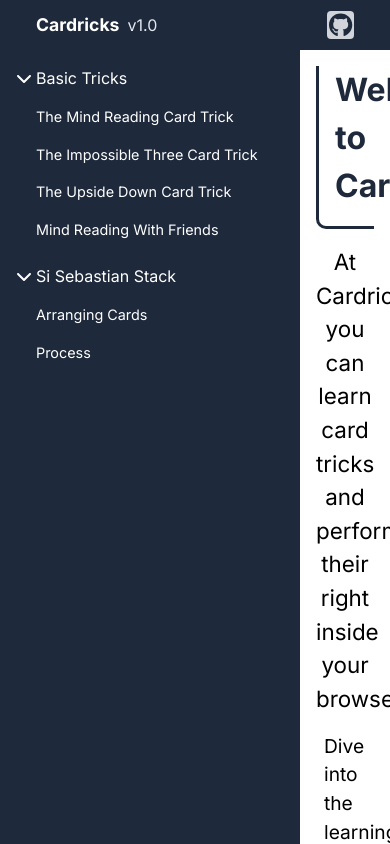
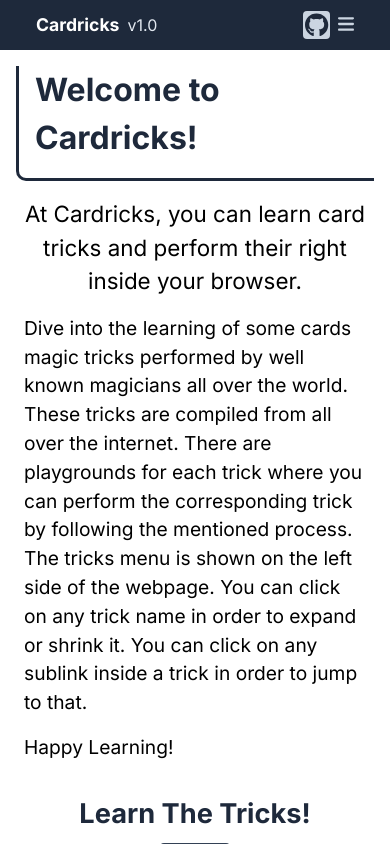
Before and after one commit to lakshyamahawar14/cardricks, a Vue app: page / in a window 390 px wide. Built offline with nearby package versions, Linux system fonts and the light colour scheme.

Commit message:
updating menu for mobile screens

```diff
--- a/src/App.vue
+++ b/src/App.vue
@@ -1,10 +1,15 @@
 <template>
-  <div class="w-full h-screen bg-white custom-scrollbar">
+  <div class="w-screen h-screen bg-white custom-scrollbar">
     <Header />
-    <div class="flex justify-center items-center">
+    <div
+      class="relative flex justify-center items-center w-full h-full pt-[50px]"
+    >
       <LeftMenu />
       <div
-        class="flex absolute top-[50px] lg:left-[300px] md:left-[250px] left-[300px] flex-col h-[calc(100vh-50px)] w-[calc(100vw-300px)] lg:w-[calc(100vw-300px)] md:w-[calc(100vw-250px)] overflow-x-hidden"
+        class="flex relative left-0 w-full h-full overflow-x-hidden"
+        :style="{
+          paddingLeft: store.isSmallScreen ? '0px' : '300px',
+        }"
       >
         <router-view />
       </div>
@@ -15,6 +20,7 @@
 <script setup lang="ts">
 import Header from "./components/Header.vue";
 import LeftMenu from "./components/LeftMenu.vue";
+import { store } from "./store";
 </script>
 
 <style scoped></style>
--- a/src/components/Header.vue
+++ b/src/components/Header.vue
@@ -6,13 +6,27 @@
       <Logo />
       <p class="text-slate-200 text-[1rem] pl-2">v1.0</p>
     </div>
-    <a
-      href="https://github.com/lakshyamahawar14/cardricks"
-      target="blank"
-      class="flex justify-center items-center bg-gray-300 hover:bg-gray-400 text-slate-800 font-bold p-[2px] rounded"
-    >
-      <FontAwesomeIcon :icon="['fab', 'github']" class="text-[1.5rem]" />
-    </a>
+    <div class="flex justify-center items-center">
+      <a
+        href="https://github.com/lakshyamahawar14/cardricks"
+        target="blank"
+        class="flex justify-center items-center bg-slate-300 hover:bg-slate-400 font-bold p-[2px] rounded"
+      >
+        <FontAwesomeIcon
+          :icon="['fab', 'github']"
+          class="text-[1.5rem] text-slate-800"
+        />
+      </a>
+      <button
+        class="block md:hidden lg:hidden ml-2 items-center justify-center"
+        @click="toggleMenu"
+      >
+        <FontAwesomeIcon
+          :icon="store.isMenuOpen ? faXmark : faBars"
+          class="text-[1.5rem] text-end text-slate-300 w-4"
+        />
+      </button>
+    </div>
   </header>
 </template>
 
@@ -21,8 +35,14 @@ import Logo from "./Logo.vue";
 import { FontAwesomeIcon } from "@fortawesome/vue-fontawesome";
 import { library } from "@fortawesome/fontawesome-svg-core";
 import { fab } from "@fortawesome/free-brands-svg-icons";
+import { faBars, faXmark } from "@fortawesome/free-solid-svg-icons";
+import { store, toggleMenuOpen } from "../store";
 
 library.add(fab);
+
+const toggleMenu = () => {
+  toggleMenuOpen();
+};
 </script>
 
 <style scoped></style>
--- a/src/components/LeftMenu.vue
+++ b/src/components/LeftMenu.vue
@@ -1,6 +1,9 @@
 <template>
   <div
-    class="fixed left-0 top-[50px] lg:w-[300px] md:w-[250px] w-[300px] h-[calc(100vh-50px)] bg-slate-800 flex flex-col items-start p-4 overflow-hidden z-[20]"
+    class="fixed flex w-[100%] md:flex lg:flex left-0 top-[50px] md:w-[300px] lg:w-[300px] h-[calc(100vh-50px)] bg-slate-800 flex-col items-start p-4 overflow-hidden z-[20]"
+    :style="{
+      display: store.isSmallScreen && !store.isMenuOpen ? 'none' : 'flex',
+    }"
   >
     <div class="text-white flex flex-col">
       <div v-for="chapter in chapters" :key="chapter.title" class="mb-4">
@@ -18,7 +21,7 @@
           <div
             v-for="link in chapter.links"
             :key="link.text"
-            class="relative flex items-center mx-3 p-2 cursor-pointer rounded hover:bg-slate-600 w-[250px] lg:w-[250px] md:w-[200px]"
+            class="relative flex items-center mx-3 p-2 cursor-pointer rounded hover:bg-slate-600 w-[250px] lg:w-[250px]"
             :class="{
               'bg-slate-700': isActiveLink(chapter.path, link.id),
               'pl-6': isActiveLink(chapter.path, link.id),
--- a/src/store.ts
+++ b/src/store.ts
@@ -3,14 +3,23 @@ import { reactive } from 'vue';
 interface Store {
   activeChapter: string;
   activeLink: string;
+  isSmallScreen: boolean,
+  isMenuOpen: boolean,
 }
 
 export const store = reactive<Store>({
   activeChapter: '',
-  activeLink: ''
+  activeLink: '',
+  isSmallScreen: window.innerWidth < 640,
+  isMenuOpen: false,
 });
 
 export const setActiveLink = (chapter: string, link: string) => {
   store.activeChapter = chapter;
   store.activeLink = link;
 };
+
+export const toggleMenuOpen = () => {
+  store.isMenuOpen = !store.isMenuOpen
+  console.log('menu', store.isMenuOpen);
+}
--- a/src/views/Playground.vue
+++ b/src/views/Playground.vue
@@ -1,6 +1,6 @@
 <template>
   <div
-    class="relative bg-white shadow-inner border-[2px] rounded-xl p-4 h-full lg:h-[calc(100vh-50px)] w-[calc(100vw-300px)] lg:w-[calc(100vw-300px)] md:w-[calc(100vw-250px)] flex justify-center items-center z-[10] overflow-hidden"
+    class="relative bg-white shadow-inner border-[2px] rounded-xl p-4 h-full lg:h-[calc(100vh-50px)] w-[calc(100vw-300px)] lg:w-[calc(100vw-300px)] flex justify-center items-center z-[10] overflow-hidden"
     id="playground"
   >
     <div class="absolute top-2 right-2 flex space-x-2">
```
